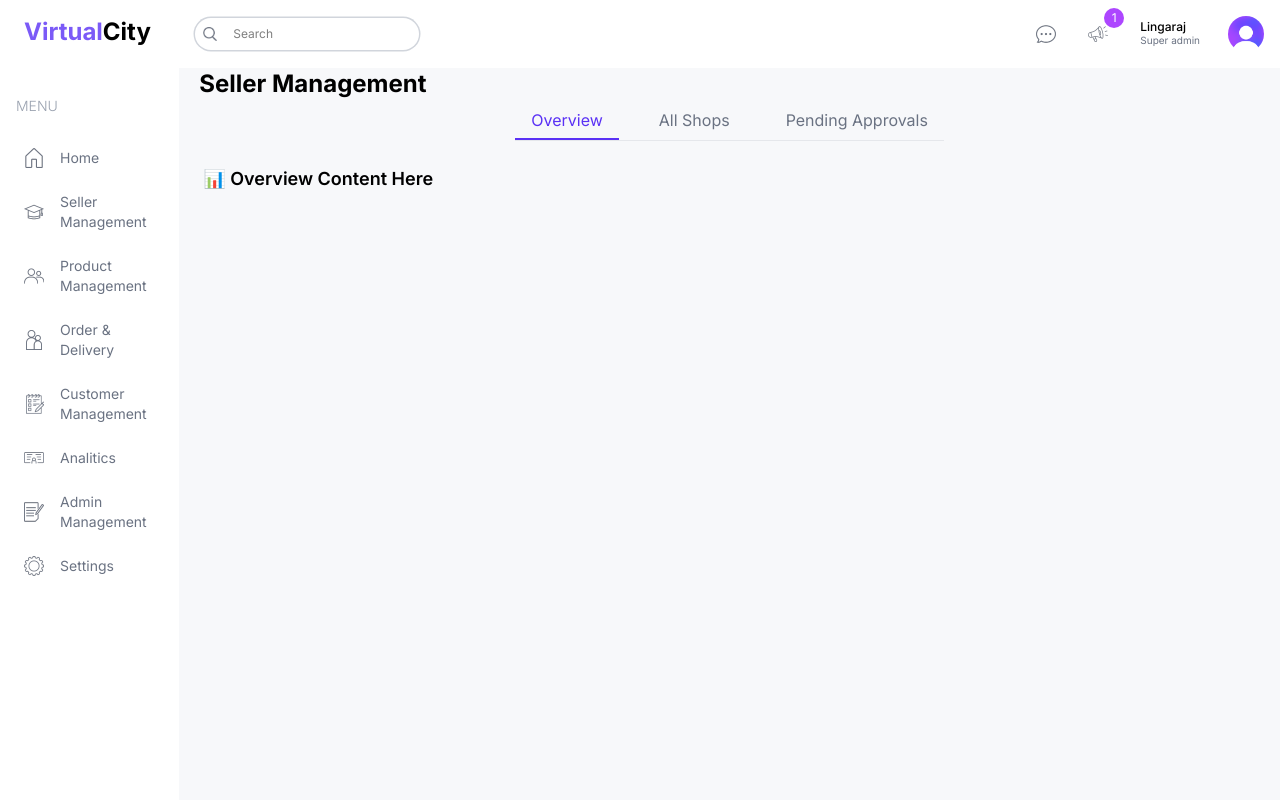
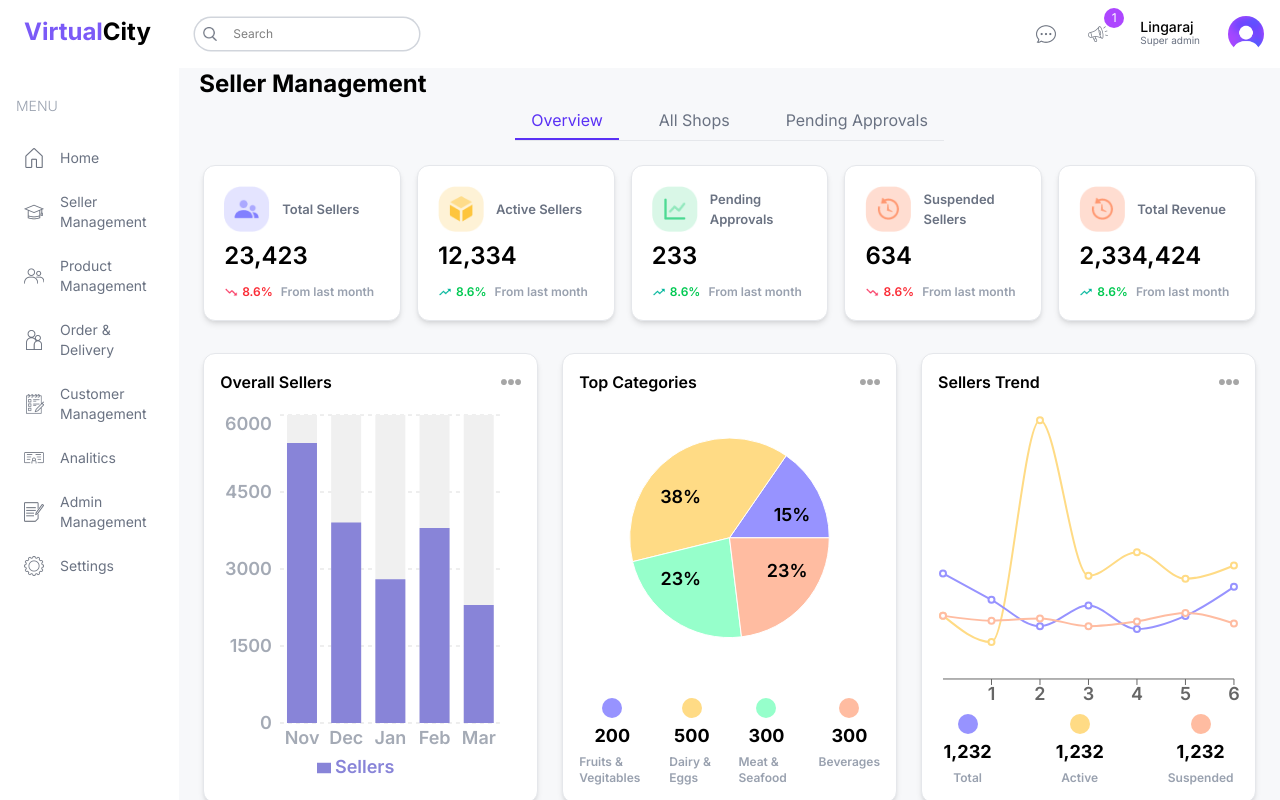
Before and after one commit to Zynovatex/shopping-application-web-admin, a Next.js app in the folder admin/: page /list/sellers in a window 1280 px wide. Built offline with nearby package versions, Linux system fonts and the light colour scheme.

Commit message:
commit the seller page overview tab

```diff
--- a/admin/app/(dashboard)/list/sellers/page.tsx
+++ b/admin/app/(dashboard)/list/sellers/page.tsx
@@ -1,6 +1,7 @@
 "use client";
 import { useState } from "react";
 import { motion } from "framer-motion";
+import SellerOverview from "@/components/SellerOverview";
 
 export default function Seller() {
   // State for Active Tab
@@ -57,7 +58,9 @@ export default function Seller() {
 
 // Dummy Components (Replace with actual components)
 function Overview() {
-  return <div className="text-lg font-semibold">📊 Overview Content Here</div>;
+  return <div className="text-lg font-semibold">
+    <SellerOverview/>
+  </div>;
 }
 
 function AllSellers() {
--- a/admin/components/Navbar.tsx
+++ b/admin/components/Navbar.tsx
@@ -18,7 +18,7 @@ const Navbar = () => {
           <div className="absolute -top-3 -right-3 w-5 h-5 flex items-center justify-center rounded-full bg-purple-500 text-white text-xs">1</div>
         </div>
         <div className="flex flex-col p-1">
-          <span className="text-xs leading-3 font-medium">Lingaraj</span>
+          <span className="text-sm leading-3 font-medium">Lingaraj</span>
           <span className="text-[10px] text-gray-500 text-right">Super admin</span>
         </div>
         <Image src="/avatar.png" alt="avatar" width={36} height={36} className="rounded-full cursor-pointer"/>
--- /dev/null
+++ b/admin/components/SellerOverview.tsx
@@ -0,0 +1,43 @@
+import SellerOverviewBarchart from "./SellerOverviewBarchart";
+import SellerOverviewLineChart from "./SellerOverviewLineChart";
+import SellerOverviewPieChart from "./SellerOverviewPieChart";
+import StatCard from "./StatCard";
+
+const SellerOverview = () => {
+  return (
+    <div className="w-full h-full flex flex-col gap-4 items-center">
+
+      {/* STAT CARDS */}
+      <div className="w-full flex gap-4 justify-between flex-wrap">
+        <StatCard iconUrl="/statcart-icon-1.png" title="Total Sellers" value="23,423" statusChange="8.6%" status="From last month" isPositive={false} />
+        <StatCard iconUrl="/statcart-icon-2.png" title="Active Sellers" value="12,334" statusChange="8.6%" status="From last month" isPositive={true} />
+        <StatCard iconUrl="/statcart-icon-3.png" title="Pending Approvals" value="233" statusChange="8.6%" status="From last month" isPositive={true} />
+        <StatCard iconUrl="/statcart-icon-4.png" title="Suspended Sellers" value="634" statusChange="8.6%" status="From last month" isPositive={false} />
+        <StatCard iconUrl="/statcart-icon-4.png" title="Total Revenue" value="2,334,424" statusChange="8.6%" status="From last month" isPositive={true} />
+      </div>
+
+      {/* CHARTS SECTION */}
+      <div className="flex flex-col lg:flex-row w-full gap-6 my-4">
+
+        {/* CHART 1 */}
+        <div className="flex-1 min-w-0">
+          <SellerOverviewBarchart />
+        </div>
+
+        {/* CHART 2 */}
+        <div className="flex-1 min-w-0">
+          <SellerOverviewPieChart />
+        </div>
+
+        {/* CHART 3 */}
+        <div className="flex-1 min-w-0">
+          <SellerOverviewLineChart />
+        </div>
+
+      </div>
+
+    </div>
+  );
+};
+
+export default SellerOverview;
--- /dev/null
+++ b/admin/components/SellerOverviewBarchart.tsx
@@ -0,0 +1,42 @@
+import Image from "next/image";
+import {
+    BarChart, Bar, XAxis, YAxis, CartesianGrid, Tooltip, Legend, ResponsiveContainer
+} from "recharts";
+
+const data = [
+    { name: "Nov", Sellers: 5454 },
+    { name: "Dec", Sellers: 3908 },
+    { name: "Jan", Sellers: 2800 },
+    { name: "Feb", Sellers: 3800 },
+    { name: "Mar", Sellers: 2300 },
+];
+
+const SellerOverviewBarchart = () => {
+  return (
+    <div className="bg-white rounded-xl w-full h-[450px] p-4 border border-gray-200 shadow-md hover:shadow-lg flex flex-col">
+
+      {/* TITLE */}
+      <div className="flex justify-between items-center mb-4">
+        <h1 className="capitalize text-base font-semibold">Overall Sellers</h1>
+        <Image src="/moreDark.png" alt="icon" width={20} height={20} />
+      </div>
+
+      {/* CHART CONTAINER */}
+      <div className="flex-1 w-full h-full">
+        <ResponsiveContainer width="100%" height="100%">
+          <BarChart data={data} margin={{ top: 5, right: 20, left: 0, bottom: 5 }}>
+            <CartesianGrid strokeDasharray="4 4" vertical={false} stroke="#ddd" />
+            <XAxis dataKey="name" axisLine={false} tick={{ fill: "#A4AAB5" }} tickLine={false} />
+            <YAxis axisLine={false} tick={{ fill: "#A4AAB5" }} tickLine={false} />
+            <Tooltip />
+            <Legend align="center" verticalAlign="bottom" />
+            <Bar dataKey="Sellers" fill="#8884d8" barSize={30} background={{ fill: "#f0f0f0" }} />
+          </BarChart>
+        </ResponsiveContainer>
+      </div>
+
+    </div>
+  );
+};
+
+export default SellerOverviewBarchart;
--- /dev/null
+++ b/admin/components/SellerOverviewLineChart.tsx
@@ -0,0 +1,94 @@
+import Image from "next/image";
+import * as React from "react";
+import { LineChart, Line, XAxis, ResponsiveContainer } from "recharts";
+
+const data = [
+  {
+    name: "Page A",
+    total: 4000,
+    active: 2400,
+    suspended: 2400,
+  },
+  {
+    name: "Page B",
+    total: 3000,
+    active: 1398,
+    suspended: 2210,
+  },
+  {
+    name: "Page C",
+    total: 2000,
+    active: 9800,
+    suspended: 2290,
+  },
+  {
+    name: "Page D",
+    total: 2780,
+    active: 3908,
+    suspended: 2000,
+  },
+  {
+    name: "Page E",
+    total: 1890,
+    active: 4800,
+    suspended: 2181,
+  },
+  {
+    name: "Page F",
+    total: 2390,
+    active: 3800,
+    suspended: 2500,
+  },
+  {
+    name: "Page G",
+    total: 3490,
+    active: 4300,
+    suspended: 2100,
+  },
+];
+
+const SellerOverviewLineChart = () => {
+  return (
+    <div className="bg-white rounded-xl w-full h-[450px] p-4 border border-gray-200 shadow-md hover:shadow-lg flex flex-col">
+
+          {/* TITLE */}
+          <div className="flex justify-between items-center mb-4">
+            <h1 className="capitalize text-base font-semibold">Sellers Trend</h1>
+            <Image src="/moreDark.png" alt="icon" width={20} height={20} />
+          </div>
+
+          {/* CHART CONTAINER */}
+          <div className="flex-1 w-full h-full">
+            <ResponsiveContainer width="100%" height="100%">
+                <LineChart data={data}>
+                <Line type="monotone" dataKey="active" stroke="#FFDB85" strokeWidth={2} />
+                <Line type="monotone" dataKey="total" stroke="#9793FF" strokeWidth={2} />
+                <Line type="monotone" dataKey="suspended" stroke="#FFBCA1" strokeWidth={2} />
+                <XAxis/>
+                </LineChart>
+            </ResponsiveContainer>
+          </div>
+          <div className="flex justify-center gap-16">
+        {/* LABEL */}
+        <div className="flex flex-col gap-1 items-center">
+            <div className="w-5 h-5 bg-[#9793FF] rounded-full"></div>
+            <h1 className="font-bold">1,232</h1>
+            <h2 className="text-xs text-gray-400">Total</h2>
+        </div>
+
+        <div className="flex flex-col gap-1 items-center">
+            <div className="w-5 h-5 bg-[#FFDB85] rounded-full"></div>
+            <h1 className="font-bold">1,232</h1>
+            <h2 className="text-xs text-gray-400">Active</h2>
+        </div>
+        <div className="flex flex-col gap-1 items-center">
+            <div className="w-5 h-5 bg-[#FFBCA1] rounded-full"></div>
+            <h1 className="font-bold">1,232</h1>
+            <h2 className="text-xs text-gray-400">Suspended</h2>
+        </div>
+    </div>
+    </div>
+  )
+}
+
+export default SellerOverviewLineChart
--- /dev/null
+++ b/admin/components/SellerOverviewPieChart.tsx
@@ -0,0 +1,100 @@
+"use client";
+
+import React from "react";
+import Image from "next/image"; // ✅ Fix: Added missing import
+import { PieChart, Pie, Cell, ResponsiveContainer } from "recharts";
+
+const data = [
+  { name: "Fruits & Vegitables", value: 200 },
+  { name: "Dairy & Eggs", value: 500 },
+  { name: "Meat & Seafood", value: 300 },
+  { name: "Beverages", value: 300 },
+];
+
+const COLORS = ["#9793FF", "#FFDB85", "#96FFCB", "#FFBCA1"];
+
+const RADIAN = Math.PI / 180;
+
+// TypeScript typing for props
+const renderCustomizedLabel = ({
+  cx,
+  cy,
+  midAngle,
+  innerRadius,
+  outerRadius,
+  percent,
+  index,
+}: {
+  cx: number;
+  cy: number;
+  midAngle: number;
+  innerRadius: number;
+  outerRadius: number;
+  percent: number;
+  index: number;
+}) => {
+  const radius = innerRadius + (outerRadius - innerRadius) * 0.5;
+  const x = cx + radius * Math.cos(-midAngle * RADIAN);
+  const y = cy + radius * Math.sin(-midAngle * RADIAN);
+
+  return (
+    <text
+      x={x}
+      y={y}
+      fill="black"
+      textAnchor={x > cx ? "start" : "end"}
+      dominantBaseline="central"
+    >
+      {`${(percent * 100).toFixed(0)}%`}
+    </text>
+  );
+};
+const SellerOverviewPieChart = () => {
+  return (
+    <div className="bg-white rounded-xl w-full h-[450px] p-4 border border-gray-200 shadow-md hover:shadow-lg flex flex-col">
+          {/* TITLE */}
+          <div className="flex justify-between items-center">
+            <h1 className="capitalize text-base font-semibold">Top Categories</h1>
+            <Image src="/moreDark.png" alt="icon" width={20} height={20} />
+          </div>
+
+          {/* CHART */}
+          <div className="w-full h-[300px] flex justify-center items-center">
+            <ResponsiveContainer width="100%"height="70%">
+              <PieChart>
+                <Pie
+                  data={data}
+                  cx="50%"
+                  cy="50%"
+                  labelLine={false}
+                  label={renderCustomizedLabel}
+                  outerRadius={100}
+                  fill="#8884d8"
+                  dataKey="value"
+                >
+                  {data.map((entry, index) => (
+                    <Cell key={`cell-${index}`} fill={COLORS[index % COLORS.length]} />
+                  ))}
+                </Pie>
+              </PieChart>
+            </ResponsiveContainer>
+          </div>
+
+          {/* LEGEND */}
+          <div className="flex justify-center gap-6 mt-4">
+            {data.map((item, index) => (
+              <div key={index} className="flex flex-col gap-1 items-center">
+                <div
+                  className="w-5 h-5 rounded-full"
+                  style={{ backgroundColor: COLORS[index] }}
+                ></div>
+                <h1 className="font-bold">{item.value}</h1>
+                <h2 className="text-xs text-gray-400">{item.name}</h2>
+              </div>
+            ))}
+          </div>
+        </div>
+  );
+};
+
+export default SellerOverviewPieChart;
```
